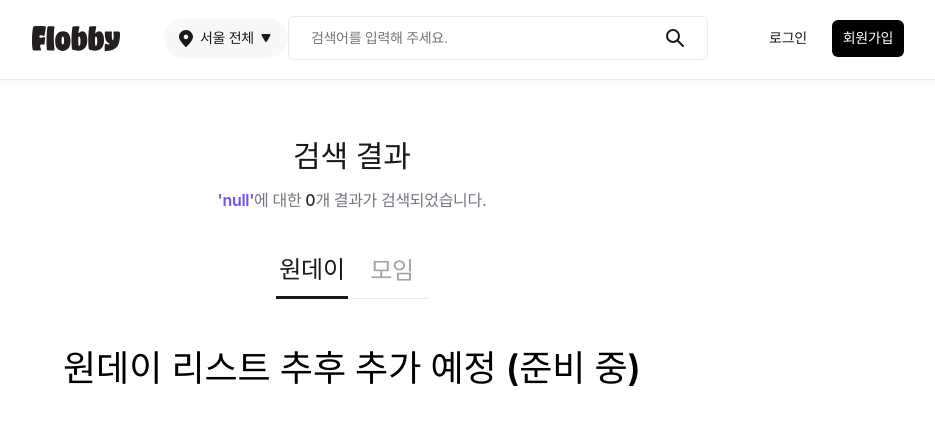
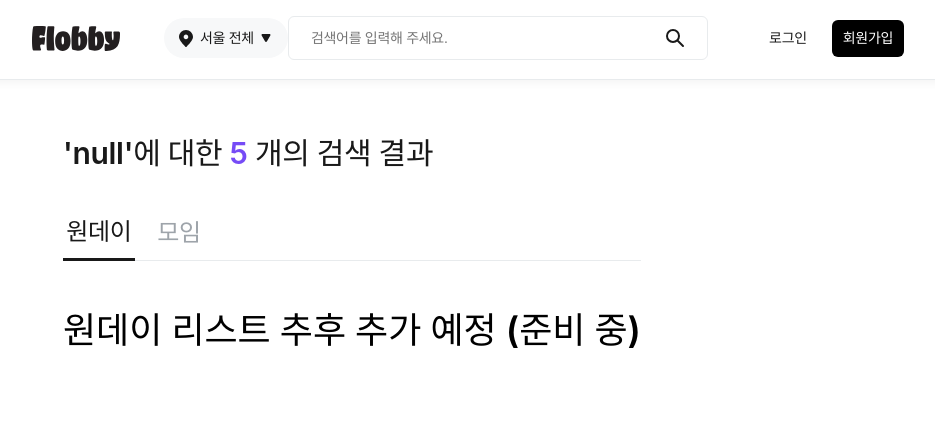
Before and after one commit to kelvin3476/Flobby, a React (Vite) app: page /club/search in a window 1280 px wide. Shown: the top 424 px of the page, without its empty margins (288-1223 px from the left). Built offline with nearby package versions, Linux system fonts and the light colour scheme; no server answers.

Commit message:
Refactor: 모임 검색 페이지 => 챌린지 검색 페이지로 리팩터링 작업중

```diff
--- a/src/pages/club/ClubSearch.tsx
+++ b/src/pages/club/ClubSearch.tsx
@@ -16,6 +16,14 @@ import logger from '@/utils/Logger';
 
 import '@/styles/club/search/ClubSearch.scss';
 
+const clubList = [
+  { idx: 1, keyword: 'test' },
+  { idx: 2, keyword: 'test2' },
+  { idx: 3, keyword: 'test3' },
+  { idx: 4, keyword: 'test4' },
+  { idx: 5, keyword: 'test5' },
+]
+
 const ClubSearch = () => {
   const navigate = useNavigate();
   /* 검색 키워드 url 에서 추출후 디코딩 */
@@ -28,7 +36,7 @@ const ClubSearch = () => {
   const [onedayList, setOnedayList] = React.useState<onedayItem[]>(
     [],
   ); /* TODO: 원데이 데이터도 추후 추가 예정 */
-  const [clubList, setClubList] = React.useState<clubItem[]>([]);
+  // const [clubList, setClubList] = React.useState<clubItem[]>([]);
   const [dataType, setDataType] =
     React.useState<string>(
       'Search Data',
@@ -43,32 +51,32 @@ const ClubSearch = () => {
 
   const clubController = ClubController.getInstance();
 
-  /* 검색 결과 불러오는 메소드 */
-  const fetchSearchList = async () => {
-    if (!searchKeyword) {
-      logger.warn('검색 키워드가 제공되지 않았습니다.');
-      return;
-    }
-
-    try {
-      logger.log('모임 검색 키워드:', searchKeyword);
-      const clubListData: ClubSearchItem =
-        await clubController.searchClubList(searchKeyword);
-      setDataType(clubListData.dataType); /* 데이터 타입 설정 */
-      if (clubListData.dataType === 'Search Data') {
-        setClubList(clubListData.clubList);
-      } else if (clubListData.dataType === 'Recommend Data') {
-        setClubList(clubListData.clubList);
-      }
-    } catch (error) {
-      logger.error('모임 검색 실패:', error);
-    }
-  };
-
-  /* 초기 검색 결과 페이지 진입시 호출 */
-  React.useEffect(() => {
-    fetchSearchList();
-  }, [searchKeyword]);
+  // /* 검색 결과 불러오는 메소드 */
+  // const fetchSearchList = async () => {
+  //   if (!searchKeyword) {
+  //     logger.warn('검색 키워드가 제공되지 않았습니다.');
+  //     return;
+  //   }
+  //
+  //   try {
+  //     logger.log('모임 검색 키워드:', searchKeyword);
+  //     const clubListData: ClubSearchItem =
+  //       await clubController.searchClubList(searchKeyword);
+  //     setDataType(clubListData.dataType); /* 데이터 타입 설정 */
+  //     if (clubListData.dataType === 'Search Data') {
+  //       setClubList(clubListData.clubList);
+  //     } else if (clubListData.dataType === 'Recommend Data') {
+  //       setClubList(clubListData.clubList);
+  //     }
+  //   } catch (error) {
+  //     logger.error('모임 검색 실패:', error);
+  //   }
+  // };
+  //
+  // /* 초기 검색 결과 페이지 진입시 호출 */
+  // React.useEffect(() => {
+  //   fetchSearchList();
+  // }, [searchKeyword]);
 
   return (
     <div className="club-search-wrapper">
@@ -107,17 +115,18 @@ const ClubSearch = () => {
         ) : (
           <>
             <div className="club-search-title-container">
-              <Title titleName="검색 결과" />
-              <div className="club-search-sub-title-container">
-                <div className="club-search-keyword-container">
-                  <span className="club-search-keyword">'{searchKeyword}'</span>
-                  <span>에 대한</span>
-                </div>
-                <div className="club-search-count-container">
-                  <span className="club-search-count">{clubList.length}</span>
-                  <span>개 결과가 검색되었습니다.</span>
-                </div>
-              </div>
+              {/*<Title titleName="검색 결과" />*/}
+              {/*<div className="club-search-sub-title-container">*/}
+              {/*  <div className="club-search-keyword-container">*/}
+              {/*    <span className="club-search-keyword">'{searchKeyword}'</span>*/}
+              {/*    <span>에 대한</span>*/}
+              {/*  </div>*/}
+              {/*  <div className="club-search-count-container">*/}
+              {/*    <span className="club-search-count">{clubList.length}</span>*/}
+              {/*    <span>개 결과가 검색되었습니다.</span>*/}
+              {/*  </div>*/}
+              {/*</div>*/}
+              <div className='club-search-title'>'{searchKeyword}'에 대한 <span>{clubList.length}</span> 개의 검색 결과</div>
             </div>
             <div className="club-search-content-container">
               <Tab
--- a/src/styles/club/search/ClubSearch.scss
+++ b/src/styles/club/search/ClubSearch.scss
@@ -21,52 +21,66 @@
     display: flex;
     flex-direction: column;
     align-items: center;
-    width: 100%;
+    //width: 100%;
     gap: 32px;
 
     .club-search-title-container {
       display: flex;
-      flex-direction: column;
-      align-items: center;
+      //flex-direction: column;
+      //align-items: center;
       width: 100%;
       gap: 12px;
 
-      .club-search-sub-title-container {
-        display: flex;
-        align-items: center;
-        gap: 4px;
+      .club-search-title {
+        color: var(--black-191919, #191919);
 
-        .club-search-keyword-container {
-          @include common-sub-title;
+        font-size: 30px;
+        font-style: normal;
+        font-weight: 600;
+        line-height: 140%; /* 42px */
+        letter-spacing: -0.3px;
 
-          .club-search-keyword {
-            color: #764BF6;
-
-            font-size: 16px;
-            font-style: normal;
-            font-weight: 600;
-            line-height: 150%; /* 24px */
-            letter-spacing: -0.3px;
-          }
-        }
-
-        .club-search-count-container {
-          @include common-sub-title;
-
-          .club-search-count {
-            color: #26282B;
-            font-size: 16px;
-            font-style: normal;
-            font-weight: 500;
-            line-height: 150%; /* 24px */
-            letter-spacing: -0.3px;
-          }
-        }
-
-        .club-search-empty {
-          @include common-sub-title;
+        > span {
+          color: var(--main-purple-300, #764BF6);
         }
       }
+
+      //.club-search-sub-title-container {
+      //  display: flex;
+      //  align-items: center;
+      //  gap: 4px;
+      //
+      //  .club-search-keyword-container {
+      //    @include common-sub-title;
+      //
+      //    .club-search-keyword {
+      //      color: #764BF6;
+      //
+      //      font-size: 16px;
+      //      font-style: normal;
+      //      font-weight: 600;
+      //      line-height: 150%; /* 24px */
+      //      letter-spacing: -0.3px;
+      //    }
+      //  }
+      //
+      //  .club-search-count-container {
+      //    @include common-sub-title;
+      //
+      //    .club-search-count {
+      //      color: #26282B;
+      //      font-size: 16px;
+      //      font-style: normal;
+      //      font-weight: 500;
+      //      line-height: 150%; /* 24px */
+      //      letter-spacing: -0.3px;
+      //    }
+      //  }
+      //
+      //  .club-search-empty {
+      //    @include common-sub-title;
+      //  }
+      //}
     }
 
 
@@ -112,13 +126,13 @@
 
       .recommend-club-list-container {
         width: 100%;
-        max-width: 1060px; /* 1060px 로 추천 모임 리스트 컨테이너 max-width 값 고정 */
+        //max-width: 1060px; /* 1060px 로 추천 모임 리스트 컨테이너 max-width 값 고정 */
 
         .recommend-club-list {
           gap: 20px; /* 모임 검색 결과 페이지 > 추천 모임 리스트 아이템 간 가로 간격 20px 조정 */
 
           .club-item-container {
-            max-width: 250px; /* 모임 검색 결과 페이지 > 250px 로 추천 모임 리스트 아이템 max-width 값 고정 */
+            //max-width: 250px; /* 모임 검색 결과 페이지 > 250px 로 추천 모임 리스트 아이템 max-width 값 고정 */
           }
         }
       }
@@ -132,7 +146,7 @@
       gap: 40px;
 
       .tab-container {
-        width: fit-content; /* 탭 아이템 개수에 따라 width 값 조절 (언더바 길이 조정) */
+        //width: fit-content; /* 탭 아이템 개수에 따라 width 값 조절 (언더바 길이 조정) */
       }
     }
   }
```
